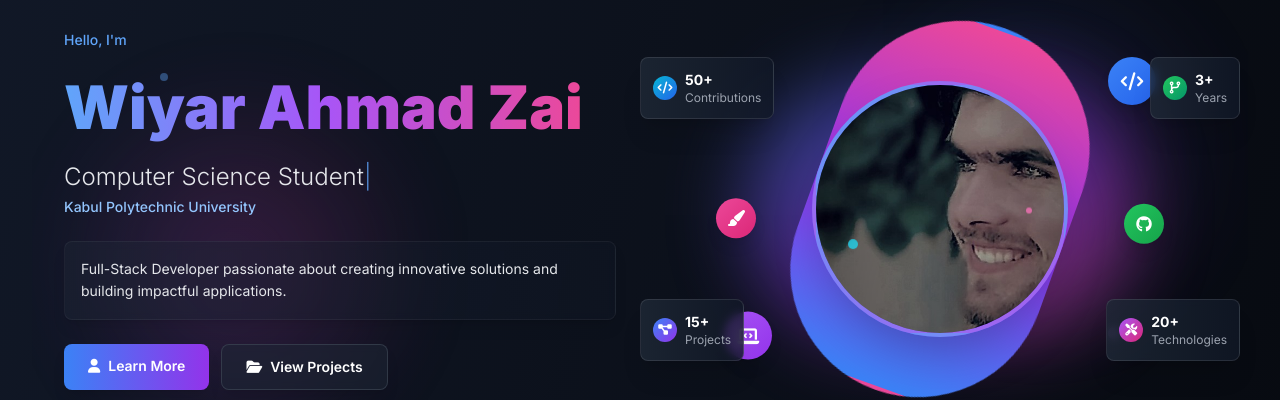
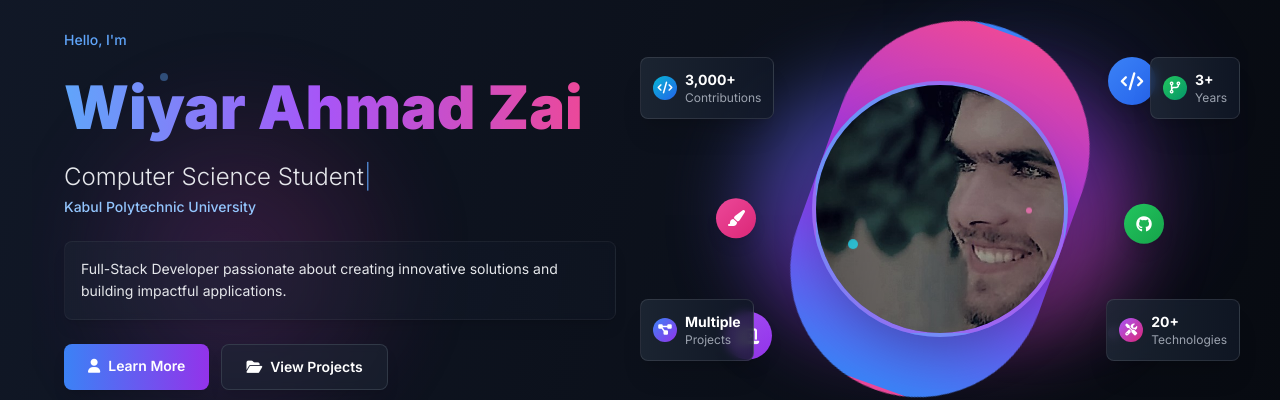
Before and after one commit to WiyarAhmadZai/Portfolio, a React (Vite) app: page / in a window 1280 px wide. Shown: the part 149-549 px from the top of the page. Built offline with nearby package versions, Linux system fonts and the light colour scheme; the HTML template or start-up script is replaced by a standard one.

Commit message:
Update animated counters in Home component for smoother transitions and enhanced visual representation. Adjust project count to display "Multiple" and format contributions with locale-specific numbering for better readability.

```diff
--- a/src/pages/Home.jsx
+++ b/src/pages/Home.jsx
@@ -34,9 +34,9 @@ const Home = () => {
 
     // Animated counters
     const animateCounters = () => {
-      const targets = { projects: 15, experience: 3, technologies: 20, contributions: 50 };
-      const duration = 2000; // 2 seconds
-      const steps = 60;
+      const targets = { projects: 0, experience: 3, technologies: 20, contributions: 3000 };
+      const duration = 3000; // 3 seconds for smoother animation
+      const steps = 80;
       const stepDuration = duration / steps;
 
       let step = 0;
@@ -383,7 +383,7 @@ const Home = () => {
                       <i className="fas fa-project-diagram text-white text-xs"></i>
                     </div>
                     <div>
-                      <div className="text-white font-bold text-sm group-hover:text-transparent group-hover:bg-clip-text group-hover:bg-gradient-to-r group-hover:from-blue-400 group-hover:to-purple-500 transition-all duration-300">{animatedCounters.projects}+</div>
+                      <div className="text-white font-bold text-sm group-hover:text-transparent group-hover:bg-clip-text group-hover:bg-gradient-to-r group-hover:from-blue-400 group-hover:to-purple-500 transition-all duration-300">Multiple</div>
                       <div className="text-gray-400 text-xs group-hover:text-white transition-colors duration-300">Projects</div>
                     </div>
                   </div>
@@ -419,7 +419,7 @@ const Home = () => {
                       <i className="fas fa-code text-white text-xs"></i>
                     </div>
                     <div>
-                      <div className="text-white font-bold text-sm group-hover:text-transparent group-hover:bg-clip-text group-hover:bg-gradient-to-r group-hover:from-cyan-400 group-hover:to-blue-500 transition-all duration-300">{animatedCounters.contributions}+</div>
+                      <div className="text-white font-bold text-sm group-hover:text-transparent group-hover:bg-clip-text group-hover:bg-gradient-to-r group-hover:from-cyan-400 group-hover:to-blue-500 transition-all duration-300">{animatedCounters.contributions.toLocaleString()}+</div>
                       <div className="text-gray-400 text-xs group-hover:text-white transition-colors duration-300">Contributions</div>
                     </div>
                   </div>
```
